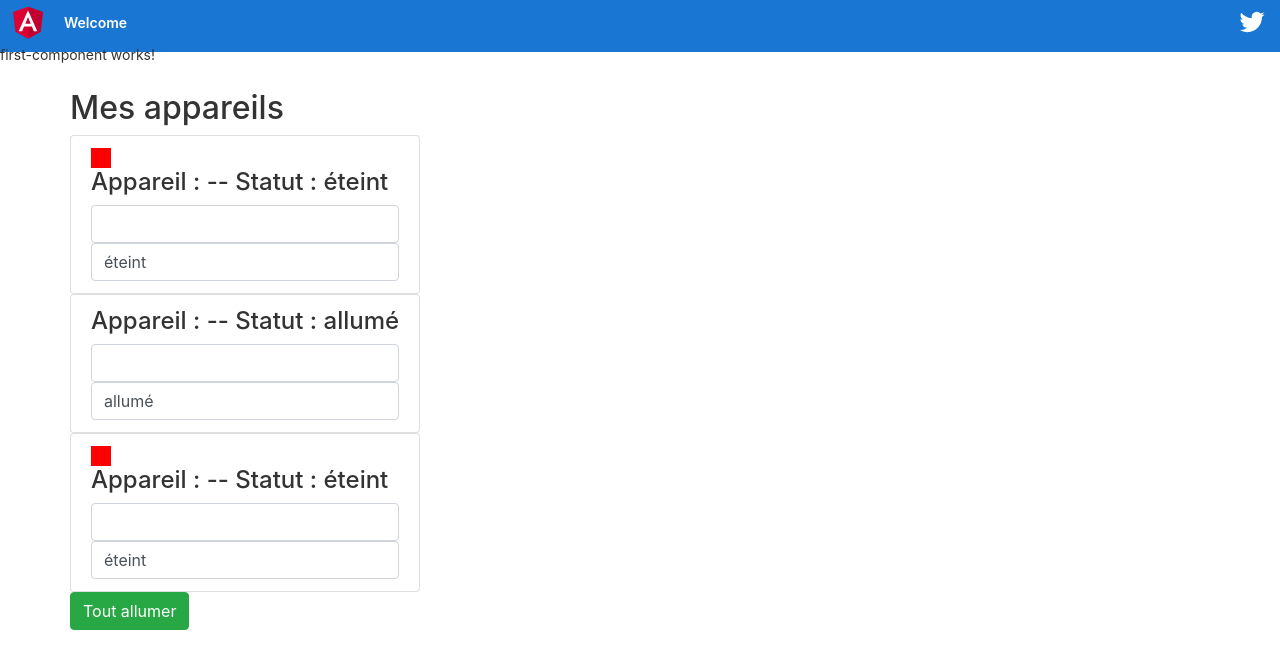
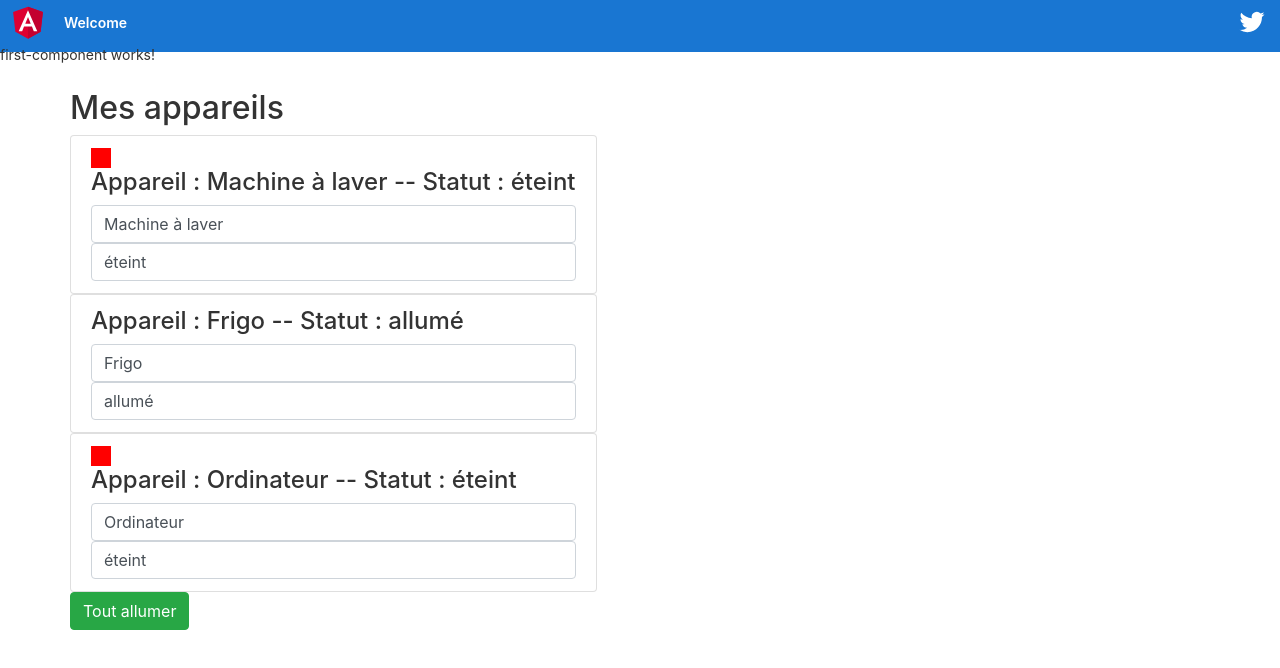
Before and after one commit to Antoine-Goncalves/FirstProjectAngular, an Angular app: page / in a window 1280 px wide. Shown: the top 668 px of the page. Built offline with nearby package versions, Linux system fonts and the light colour scheme.

Commit message:
:fire: add *ngFor in app.component.html

```diff
--- a/src/app/app.component.html
+++ b/src/app/app.component.html
@@ -347,16 +347,9 @@
       <h2>Mes appareils</h2>
       <ul class="list-group">
         <app-appareil
-          [appareilName]="appareilOne"
-          [appareilStatus]="'éteint'"
-        ></app-appareil>
-        <app-appareil
-          [appareilName]="appareilTwo"
-          [appareilStatus]="'allumé'"
-        ></app-appareil>
-        <app-appareil
-          [appareilName]="appareilThree"
-          [appareilStatus]="'éteint'"
+          *ngFor="let appareil of appareils"
+          [appareilName]="appareil.name"
+          [appareilStatus]="appareil.status"
         ></app-appareil>
       </ul>
       <button
```
